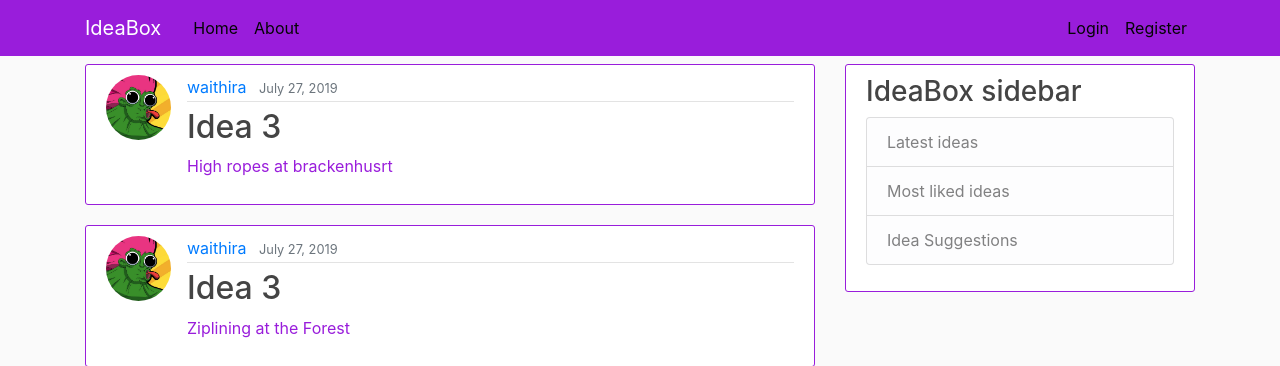
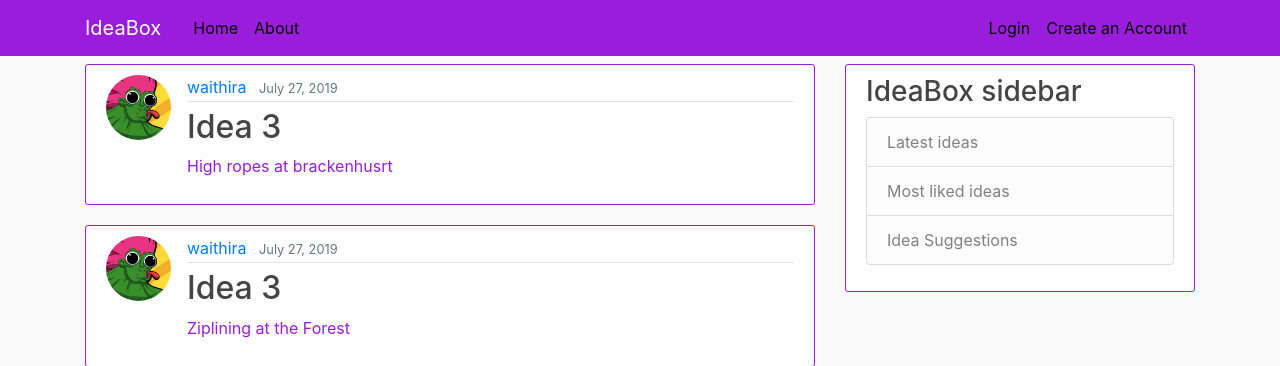
Before and after one commit to waithirakunene/ideabox_app, a Django app: page / in a window 1280 px wide. Shown: the top 366 px of the page. Run offline with Django 3.2, Linux system fonts and the light colour scheme; data comes from the database, SQL or seed files in the repository; some libraries are stand-ins or nearby versions.

Commit message:
ideabox app

```diff
--- a/ideabox/templates/ideabox/base.html
+++ b/ideabox/templates/ideabox/base.html
@@ -43,7 +43,7 @@
               {% else %}
 
               <a class="nav-item nav-link" href="{% url 'login' %}">Login</a>
-              <a class="nav-item nav-link" href="{% url 'register' %}">Register</a>
+              <a class="nav-item nav-link" href="{% url 'register' %}"> Create an Account </a>
 
               {% endif %}
 
```
